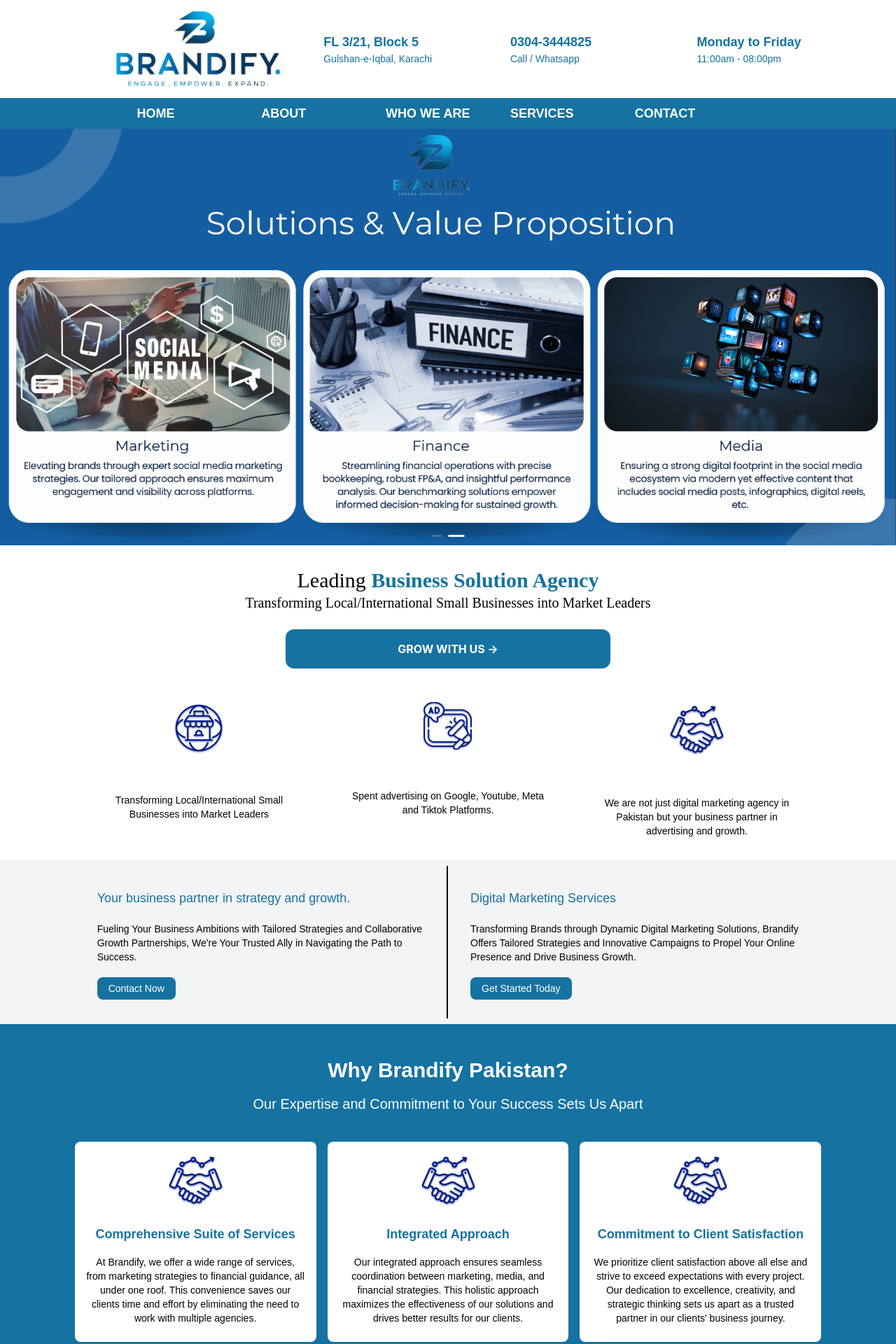
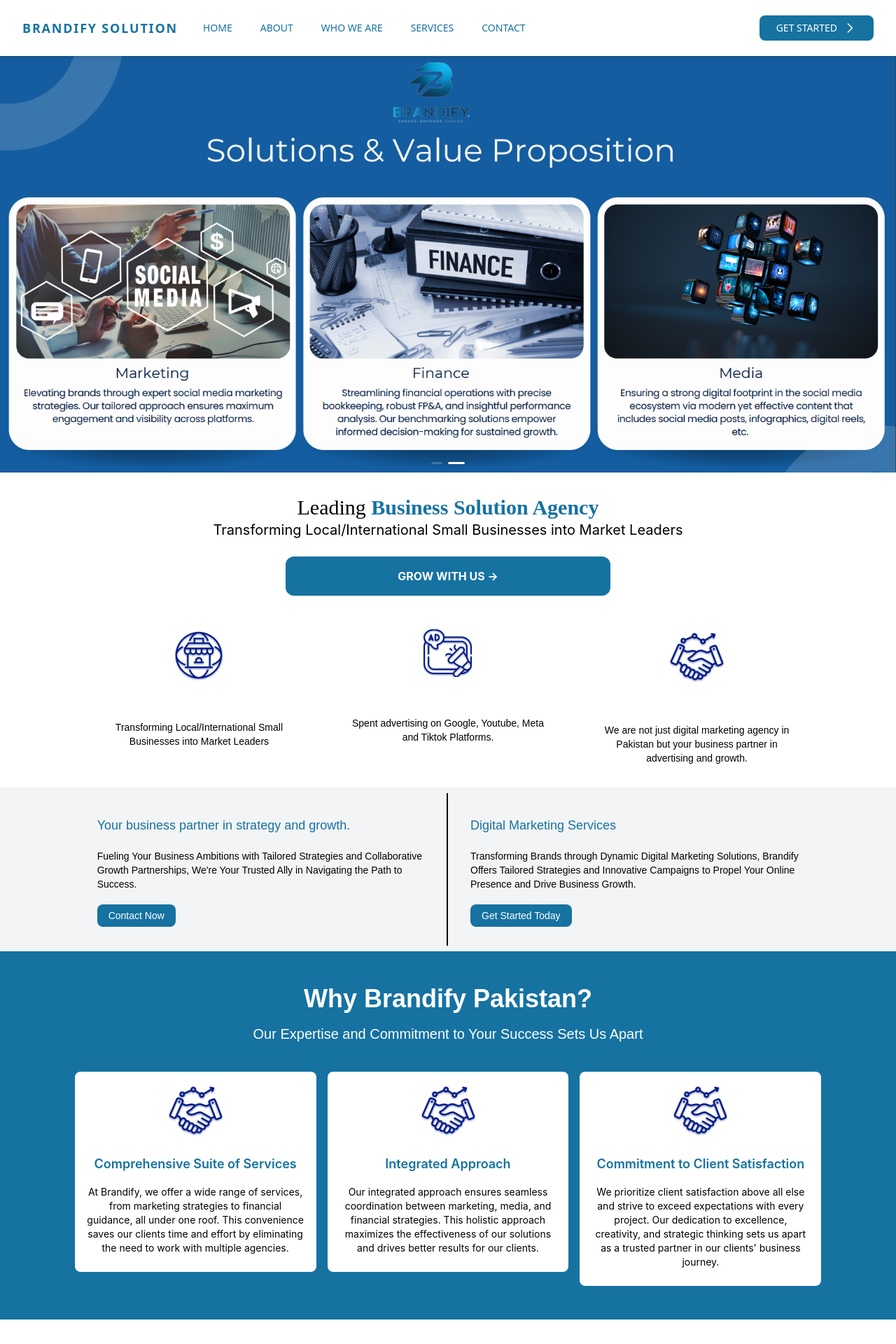
Before and after one commit to azizullahkhan16/khass_frontend, a Next.js app: page / in a window 1280 px wide. Shown: the top 1920 px of the page at 70% size. Built offline with nearby package versions, Linux system fonts and the light colour scheme.

Commit message:
navbar changed and other small changes

```diff
--- a/app/layout.jsx
+++ b/app/layout.jsx
@@ -4,7 +4,7 @@
 import Footer from "./../components/LayoutComponents/Footer";
 
 export const metadata = {
-  title: "Khass Solutions",
+  title: "Brandify Solutions",
   description: "SEO services",
 };
 
@@ -12,7 +12,7 @@
   return (
     <html lang="en">
       <body>
-        <SubHeader />
+        {/* <SubHeader /> */}
         <NavBar />
         <div>{children}</div>
         <Footer />
--- a/components/HomeComponents/HomeComponent1.jsx
+++ b/components/HomeComponents/HomeComponent1.jsx
@@ -2,22 +2,24 @@
 
 const HomeComponent1 = () => {
   return (
+    <div className="mt-20">
       <Carousel autoplay>
         <div key={0}>
           <img
-          src=".\assets\images\carousel1.jpg"
+            src="./assets/images/carousel1.jpg"
             alt="carousel1"
             className="object-cover"
           />
         </div>
         <div key={1}>
           <img
-          src=".\assets\images\carousel2.jpg"
+            src="./assets/images/carousel2.jpg"
             alt="carousel2"
             className="object-cover"
           />
         </div>
       </Carousel>
+    </div>
   );
 };
 
--- a/components/HomeComponents/HomeComponent2.jsx
+++ b/components/HomeComponents/HomeComponent2.jsx
@@ -39,9 +39,9 @@
           <div className="flex flex-col justify-center items-center mb-2">
             <h3 className="font-play text-3xl text-center">
               Leading{" "}
-              <span className="font-bold" style={{ color: '#1572A1' }}>Business Solution Agency</span>
+              <span className="font-bold font-montserrat" style={{ color: '#1572A1' }}>Business Solution Agency</span>
             </h3>
-            <h5 className="font-play text-xl text-center">
+            <h5 className="font-palanquin text-xl text-center">
               Transforming Local/International Small Businesses into Market
               Leaders
             </h5>
--- a/components/HomeComponents/HomeComponent3.jsx
+++ b/components/HomeComponents/HomeComponent3.jsx
@@ -7,9 +7,9 @@
       <Col md={20}>
         <Row justify="center">
           <Col md={12}>
-            <div className="flex flex-col p-8 md:border-r-2 border-black max-md:border-b-2 ">
+            <div className="flex flex-col  p-8 md:border-r-2 border-black max-md:border-b-2 ">
               <p className="font-monts mb-6 text-sm">
-                <span className="text-lg" style={{ color: '#1572A1' }}>
+                <span className="text-lg font-mont" style={{ color: '#1572A1' }}>
                   Your business partner in strategy and growth.
                 </span>
                 <br />
--- a/components/HomeComponents/HomeComponent4.jsx
+++ b/components/HomeComponents/HomeComponent4.jsx
@@ -6,10 +6,10 @@
       <Col md={8} sm={20} xs={20}>
         <div className="flex flex-col bg-white rounded-lg shadow-3xl p-4 items-center justify-center">
           <img src={image} alt="pic1" className="mb-6" />
-          <h5 className="font-monts mb-4 text-lg font-semibold text-center" style={{ color: '#1572A1' }}>
+          <h5 className="font-palanquin mb-4 text-lg font-semibold text-center" style={{ color: '#1572A1' }}>
             {heading}
           </h5>
-          <p className="font-monts mb-2 text-center text-sm">{text}</p>
+          <p className="font-palanquin mb-2 text-center text-sm">{text}</p>
         </div>
       </Col>
     );
@@ -37,7 +37,7 @@
       <Col md={20}>
         <Row justify="center">
           <div className="flex flex-col items-center justify-center mb-6">
-            <h3 className="font-monts font-semibold text-3xl mb-4 text-center" style={{ color: '#ffffff' }}>
+            <h3 className="font-monts font-bold text-4xl mb-4 text-center" style={{ color: '#ffffff' }}>
               Why Brandify Pakistan?
             </h3>
             <p className="font-monts font-normal text-xl mb-4 text-center" style={{ color: '#ffffff' }}>
--- a/components/HomeComponents/HomeComponent5.jsx
+++ b/components/HomeComponents/HomeComponent5.jsx
@@ -44,51 +44,7 @@
       heading: "Content Marketing",
       text: "Comprehensive content services encompassing strategy, creation, promotion, and performance optimization.",
     },
-    {
-      image: "./assets/images/icon1.png",
-      heading: "Pay-Per-Click Advertising (PPC)",
-      text: "Versatile advertising expertise across platforms, ad types, and optimization strategies for impactful campaigns.",
-    },
-    {
-      image: "./assets/images/icon1.png",
-      heading: "Email Marketing",
-      text: "Complete email marketing solutions covering strategy, list segmentation, template design, automation, and analytics.",
-    },
-    {
-      image: "./assets/images/icon1.png",
-      heading: "Influencer Marketing",
-      text: "Efficient influencer management from identification to performance tracking.",
-    },
-    {
-      image: "./assets/images/icon1.png",
-      heading: "Online Reputation Management (ORM)",
-      text: "Proactive online reputation management, addressing mentions, reviews, and customer feedback for a positive brand image.",
-    },
-    {
-      image: "./assets/images/icon1.png",
-      heading: "Mobile Marketing",
-      text: "Comprehensive mobile app marketing including SMS marketing and mobile search advertising.",
-    },
-    {
-      image: "./assets/images/icon1.png",
-      heading: "Local SEO",
-      text: "Efficient local SEO services covering keyword optimization, Google My Business, directory listings, and localized content creation.",
-    },
-    {
-      image: "./assets/images/icon1.png",
-      heading: "Mobile Marketing",
-      text: "Comprehensive mobile app marketing including SMS marketing and mobile search advertising.",
-    },
-    {
-      image: "./assets/images/icon1.png",
-      heading: "Financial Consulting",
-      text: "Comprehensive financial services encompassing analysis, cash flow management, budgeting, investment recommendations, and KPI tracking.",
-    },
-    {
-      image: "./assets/images/icon1.png",
-      heading: "Accounting Services",
-      text: "Efficient financial services covering bookkeeping, financial statement preparation, payroll, tax planning, and KPI tracking for accuracy and compliance.",
-    },
+
   ];
   return (
     <Row justify="center" className="py-8" style={{ backgroundColor: '#FFFFFF' }}>
--- a/components/LayoutComponents/NavBar.jsx
+++ b/components/LayoutComponents/NavBar.jsx
@@ -1,71 +1,108 @@
-import { Col, Row } from "antd";
+// import { Col, Row } from "antd";
 import Link from "next/link";
+import "@styles/Navbar.css";
 
 const NavBar = () => {
   return (
-    <Row
-      justify="center"
-      className="py-2"
-      style={{
-        backgroundColor: "#1572A1",
-        color: "white",
-      }}
-    >
-      <Col md={20}>
-        <Row justify="center">
-          <Col md={4} className="inline-block">
-            <div className="inline-block">
-              <Link
-                className="text-lg font-monts font-semibold cursor-pointer"
-                href="/"
-              >
-                HOME
-              </Link>
+    <div>
+      <nav className="bg-white fixed top-0 z-50 w-full py-2 shadow-md">
+        <div className="mx-auto max-w-7xl px-2 sm:px-6 lg:px-8">
+          <div className="relative flex h-16 items-center justify-between">
+            <div className="absolute inset-y-0 left-0 flex items-center sm:hidden">
+              <button type="button" className="relative inline-flex items-center justify-center rounded-md p-2 text-[#1572A1] hover:bg-gray-700 hover:text-white focus:outline-none focus:ring-2 focus:ring-inset focus:ring-white" aria-controls="mobile-menu" aria-expanded="false">
+                <span className="absolute -inset-0.5"></span>
+                <span className="sr-only">Open main menu</span>
+                <svg className="block h-6 w-6" fill="none" viewBox="0 0 24 24" strokeWidth="1.5" stroke="currentColor" aria-hidden="true">
+                  <path strokeLinecap="round" strokeLinejoin="round" d="M3.75 6.75h16.5M3.75 12h16.5m-16.5 5.25h16.5" />
+                </svg>
+                <svg className="hidden h-6 w-6" fill="none" viewBox="0 0 24 24" strokeWidth="1.5" stroke="currentColor" aria-hidden="true">
+                  <path strokeLinecap="round" strokeLinejoin="round" d="M6 18L18 6M6 6l12 12" />
+                </svg>
+              </button>
+
             </div>
-          </Col>
-          <Col md={4}>
-            <div className="inline-block">
-              <Link
-                className="text-lg font-monts font-semibold cursor-pointer"
-                href="/about"
-              >
-                ABOUT
-              </Link>
+            <div className="flex justify-center">
+              <div className="flex items-center">
+                <span className="text-lg font-semibold tracking-widest text-[#1572A1] uppercase rounded-lg dark-mode:text-white focus:outline-none focus:shadow-outline">Brandify Solution</span>
+              </div>
+              <div className="hidden sm:ml-6 sm:block">
+                <div className="flex space-x-4">
+                  <a href="/" className="text-[#1572A1] hover:bg-[#1572A1] hover:text-white rounded-md px-3 py-2 text-sm font-medium">HOME</a>
+                  <a href="/about" className="text-[#1572A1] hover:bg-[#1572A1] hover:text-white rounded-md px-3 py-2 text-sm font-medium">ABOUT</a>
+                  <a href="/blogs" className="text-[#1572A1] hover:bg-[#1572A1] hover:text-white rounded-md px-3 py-2 text-sm font-medium">WHO WE ARE</a>
+                  <a href="/services" className="text-[#1572A1] hover:bg-[#1572A1] hover:text-white rounded-md px-3 py-2 text-sm font-medium">SERVICES</a>
+                  <a href="/contact" className="text-[#1572A1] hover:bg-[#1572A1] hover:text-white rounded-md px-3 py-2 text-sm font-medium">CONTACT</a>
+                </div>
+              </div>
             </div>
-          </Col>
-          <Col md={4}>
-            <div className="inline-block">
-              <Link
-                className="text-lg font-monts font-semibold cursor-pointer"
-                href="/blogs"
-              >
-                WHO WE ARE
-              </Link>
+
+            <div className="absolute inset-y-0 right-0 flex items-center pr-2 sm:static sm:inset-auto sm:ml-6 sm:pr-0">
+              <a href="#" className="relative inline-flex items-center justify-center bg-[#1572A1] rounded-lg px-6 py-2 text-white text-sm font-medium">
+                GET STARTED
+                <svg className="h-5 w-5 ml-2" fill="none" stroke="currentColor" viewBox="0 0 24 24" xmlns="http://www.w3.org/2000/svg">
+                  <path strokeLinecap="round" strokeLinejoin="round" strokeWidth="2" d="M9 5l7 7-7 7"></path>
+                </svg>
+              </a>
             </div>
-          </Col>
-          <Col md={4}>
-            <div className="inline-block">
-              <Link
-                className="text-lg font-monts font-semibold cursor-pointer"
-                href="/services"
-              >
-                SERVICES
-              </Link>
-            </div>
-          </Col>
-          <Col md={4}>
-            <div className="inline-block">
-              <Link
-                className="text-lg font-monts font-semibold cursor-pointer"
-                href="/contact"
-              >
-                CONTACT
-              </Link>
-            </div>
-          </Col>
-        </Row>
-      </Col>
-    </Row>
+          </div>
+        </div>
+
+        <div className="sm:hidden" id="mobile-menu">
+          <div className="space-y-1 px-2 pb-3 pt-2">
+            <a href="#" className="bg-gray-900 text-white block rounded-md px-3 py-2 text-base font-medium" aria-current="page">Dashboard</a>
+            <a href="#" className="text-gray-300 hover:bg-gray-700 hover:text-white block rounded-md px-3 py-2 text-base font-medium">Team</a>
+            <a href="#" className="text-gray-300 hover:bg-gray-700 hover:text-white block rounded-md px-3 py-2 text-base font-medium">Projects</a>
+            <a href="#" className="text-gray-300 hover:bg-gray-700 hover:text-white block rounded-md px-3 py-2 text-base font-medium">Calendar</a>
+          </div>
+        </div>
+      </nav>
+    </div>
   );
 };
+
 export default NavBar;
+
+
+
+
+// <div className="navbar-container">
+//   <Row */
+//     justify="space-between"
+//     align="middle"
+//     className="navbar py-2"
+//     style={{
+//       backgroundColor: "white",
+//       color: "#1572A1",
+//       position: "fixed",
+//       top: 0,
+//       left: 0,
+//       right: 0,
+//       zIndex: 1000, // Ensure it's above other content
+//       boxShadow: "0px 2px 4px rgba(0, 0, 0, 0.1)", // Add shadow
+//       padding: "0 20px", // Add padding to the whole navbar
+//     }}
+//   >
+//     <Col md={6} xs={24} className="logo-col">
+//       <img src="./assets/images/logo.png" alt="logo" className="logo-img" />
+//     </Col>
+//     <Col md={18} xs={0} className="menu-col">
+//       <Row justify="end" gutter={[20, 0]}> {/* Add gutter to create space between items */}
+//         <Col className="menu-item">
+//           <Link href="/">HOME</Link>
+//         </Col>
+//         <Col className="menu-item">
+//           <Link href="/about">ABOUT</Link>
+//         </Col>
+//         <Col className="menu-item">
+//           <Link href="/blogs">WHO WE ARE</Link>
+//         </Col>
+//         <Col className="menu-item">
+//           <Link href="/services">SERVICES</Link>
+//         </Col>
+//         <Col className="menu-item">
+//           <Link href="/contact">CONTACT</Link>
+//         </Col>
+//       </Row>
+//     </Col>
+//   </Row>
+// </div>
--- a/components/LayoutComponents/SubHeader.jsx
+++ b/components/LayoutComponents/SubHeader.jsx
@@ -4,17 +4,17 @@
   return (
     <Row
       justify="center"
-      className="py-2 max-md:hidden"
+      className="py-0 max-md:hidden"
       style={{
         background: "linear-gradient(90deg, #ffffff 0%, #ffffff 100%)",
       }}
     >
       <Col md={20}>
         <Row justify="center">
-          <Col md={8}>
+          {/* <Col md={8}>
             <img src="./assets/images/logo.png" alt="logo" />
-          </Col>
-          <Col md={6} className="self-center">
+          </Col> */}
+          {/* <Col md={6} className="self-center">
             <div className="flex flex-col">
               <h5 className="font-monts text-lg font-semibold" style={{ color: '#1572A1' }}>
                 FL 3/21, Block 5
@@ -43,7 +43,7 @@
                 11:00am - 08:00pm
               </p>
             </div>
-          </Col>
+          </Col> */}
         </Row>
       </Col>
     </Row>
```
Also changed, not shown: styles/NavBar.css (added). Lines whose indentation alone changed are shown as unchanged.
